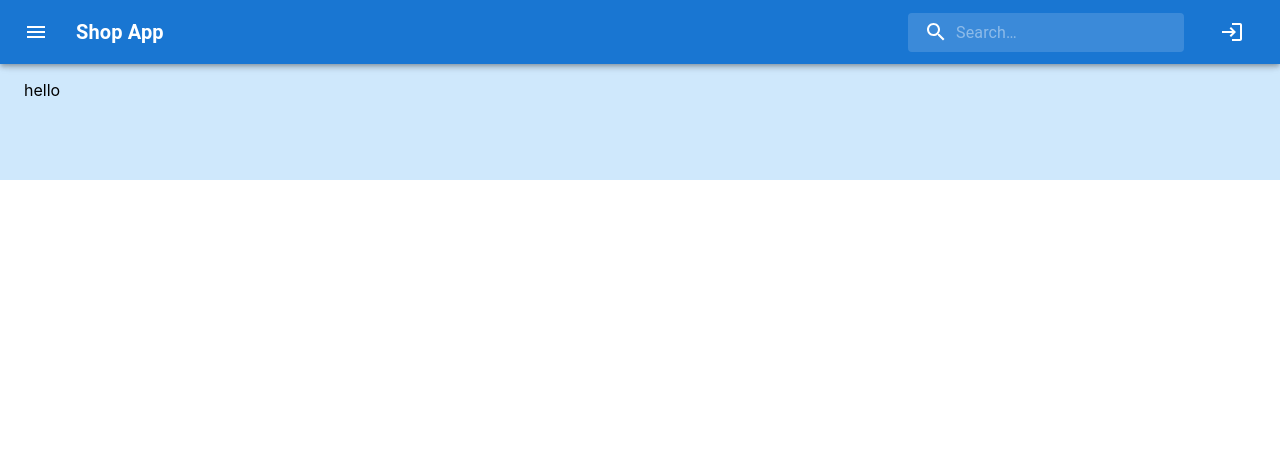
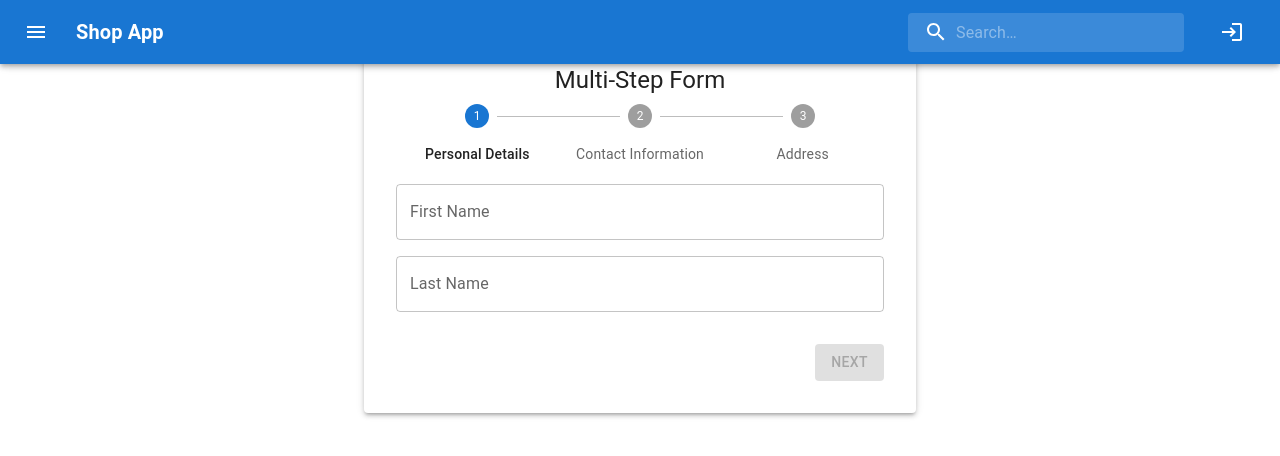
Before and after one commit to Emran-Ali/Shope-app, a React (Create React App) app: page /form in a window 1280 px wide. Shown: the top 456 px of the page. Built offline with nearby package versions, Linux system fonts and the light colour scheme; no server answers.

Commit message:
multy part form 1.3

```diff
--- a/package.json
+++ b/package.json
@@ -3,8 +3,6 @@
   "version": "0.1.0",
   "private": true,
   "dependencies": {
-    "@emotion/react": "^11.13.0",
-    "@emotion/styled": "^11.13.0",
     "@mui/icons-material": "^5.15.14",
     "@mui/material": "^5.15.14",
     "@testing-library/jest-dom": "^5.14.1",
--- a/src/component/PropertyForm.jsx
+++ b/src/component/PropertyForm.jsx
@@ -1,22 +1,82 @@
-import ArrowCircleLeftIcon from "@mui/icons-material/ArrowCircleLeft";
+import { Form, Formik } from "formik";
+import { useState } from "react";
+
 import {
-  Button,
-  ButtonGroup,
-  CardActions,
-  CardContent,
-  CardMedia,
   Container,
-  Grid,
-  Rating,
+  Paper,
+  Step,
+  StepLabel,
+  Stepper,
   Typography,
 } from "@mui/material";
 
-function PropertyForm() {
+import Step1 from "./form-step/Step1";
+import Step2 from "./form-step/Step2";
+import Step3 from "./form-step/Step3";
+
+import { validationSchema } from "../lib/validationSchema";
+
+const MultiStepForm = () => {
+  const [step, setStep] = useState(0);
+
+  const handleNext = () => {
+    setStep((prev) => prev + 1);
+  };
+
+  const handleBack = () => {
+    setStep((prev) => prev - 1);
+  };
+
+  const handleSubmit = (values) => {
+    console.log(values);
+    alert("Form submitted successfully");
+  };
+
+  const steps = [
+    { label: "Personal Details", component: <Step1 handleNext={handleNext} /> },
+    {
+      label: "Contact Information",
+      component: <Step2 handleNext={handleNext} handleBack={handleBack} />,
+    },
+    { label: "Address", component: <Step3 handleBack={handleBack} /> },
+  ];
+
   return (
-    <Container maxWidth="xl" sx={{ bgcolor: "#cfe8fc", p: 10 }}>
-      hello
+    <Container component="main" maxWidth="sm">
+      <Paper elevation={3} sx={{ padding: 4, marginTop: 4 }}>
+        <Typography component="h1" variant="h5" align="center" gutterBottom>
+          Multi-Step Form
+        </Typography>
+        <Stepper activeStep={step} alternativeLabel>
+          {steps.map((item, index) => (
+            <Step key={index}>
+              <StepLabel>{item.label}</StepLabel>
+            </Step>
+          ))}
+        </Stepper>
+        <br />
+        <Formik
+          initialValues={{
+            firstName: "",
+            lastName: "",
+            email: "",
+            phone: "",
+            address: "",
+          }}
+          validationSchema={validationSchema[step]}
+          onSubmit={(values) => {
+            if (step === steps.length - 1) {
+              handleSubmit(values);
+            } else {
+              handleNext();
+            }
+          }}
+        >
+          <Form>{steps[step].component}</Form>
+        </Formik>
+      </Paper>
     </Container>
   );
-}
+};
 
-export default PropertyForm;
+export default MultiStepForm;
--- a/src/component/form-step/step1.jsx
+++ b/src/component/form-step/step1.jsx
@@ -1,6 +1,6 @@
-import FormField from "./FormField";
-import useFormStep from "../hooks/useFormStep";
-import { Button, Box } from "@mui/material";
+import { Box, Button } from "@mui/material";
+import FormField from "../FormField";
+import useFormStep from "../../lib/useFormStep";
 
 // eslint-disable-next-line react/prop-types
 const Step1 = ({ handleNext }) => {
--- a/src/component/form-step/step2.jsx
+++ b/src/component/form-step/step2.jsx
@@ -1,6 +1,6 @@
-import { Button, Box } from "@mui/material";
-import FormField from "./FormField";
-import useFormStep from "../hooks/useFormStep";
+import { Box, Button } from "@mui/material";
+import FormField from "../FormField";
+import useFormStep from "../../lib/useFormStep";
 
 // eslint-disable-next-line react/prop-types
 const Step2 = ({ handleNext, handleBack }) => {
--- a/src/component/form-step/step3.jsx
+++ b/src/component/form-step/step3.jsx
@@ -1,6 +1,6 @@
-import { Button, Box } from "@mui/material";
-import useFormStep from "../hooks/useFormStep";
-import FormField from "./FormField";
+import { Box, Button } from "@mui/material";
+import FormField from "../FormField";
+import useFormStep from "../../lib/useFormStep";
 
 // eslint-disable-next-line react/prop-types
 const Step3 = ({ handleBack }) => {
```
Also changed, not shown: 2 other files (tests, documents, lock files or other folders).
